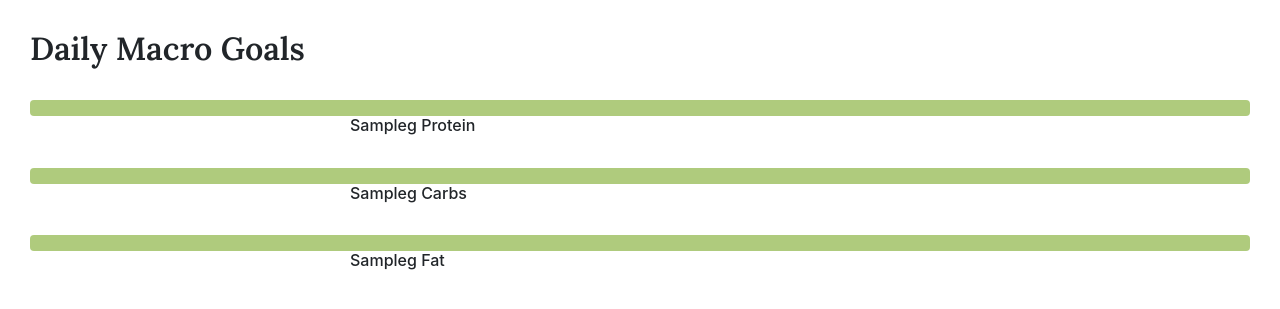
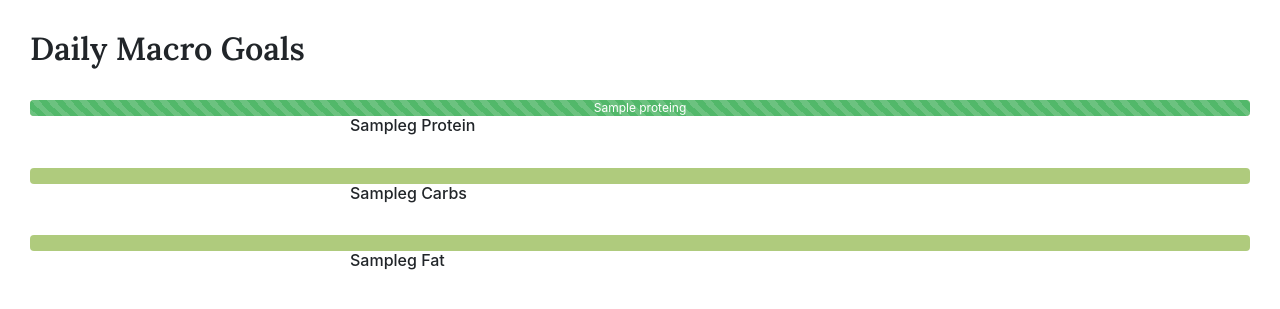
Before and after one commit to cassiegoldstein/MacroCounter, a Django app: template macro_proj/macro_app/templates/home.html in a window 1280 px wide. Shown: the part 56-365 px from the top of the page. Run offline with Django 4.2, Linux system fonts and the light colour scheme; the template is opened without the code that fills it: most values are stand-ins (such as "Sample title", 1, 10 or a date in 2020); some libraries are stand-ins or nearby versions.

Commit message:
home functionality added

```diff
--- a/macro_proj/macro_app/templates/home.html
+++ b/macro_proj/macro_app/templates/home.html
@@ -30,21 +30,21 @@
         <h2>Daily Macro Goals</h2>
             <br>
             <div class="progress green">
-        <div class="progress-bar bg-success progress-bar-striped" role="progressbar" aria-valuenow="0" aria-valuemin="0" aria-valuemax="100" style="width:0%">
+        <div class="progress-bar bg-success progress-bar-striped" role="progressbar" aria-valuenow="{% widthratio protein protein_active 100 %}" aria-valuemin="0" aria-valuemax="100" style="width: {% widthratio protein protein_active 100 %}%">
             {{protein}}g
         </div>
       </div>
             <h6 class="goalLabel">{{protein_active}}g Protein</h6>
             <br>
             <div class="progress green">
-        <div class="progress-bar bg-success progress-bar-striped" role="progressbar" aria-valuenow="70" aria-valuemin="0" aria-valuemax="100" style="width:0%">
+        <div class="progress-bar bg-success progress-bar-striped" role="progressbar" aria-valuenow="{% widthratio carbs carbs_active 100 %}" aria-valuemin="0" aria-valuemax="100" style="width:{% widthratio carbs carbs_active 100 %}%">
             {{carbs}}g
         </div>
       </div>
             <h6 class="goalLabel">{{carbs_active}}g Carbs</h6>
             <br>
            <div class="progress green">
-        <div class="progress-bar bg-success progress-bar-striped" role="progressbar" aria-valuenow="70" aria-valuemin="0" aria-valuemax="100" style="width:0%">
+        <div class="progress-bar bg-success progress-bar-striped" role="progressbar" aria-valuenow="{% widthratio fat fat_active 100 %}" aria-valuemin="0" aria-valuemax="100" style="width:{% widthratio fat fat_active 100 %}%">
             {{fat}}g
         </div>
       </div>
@@ -56,7 +56,7 @@
         <h2>Daily Macro Goals</h2>
             <br>
             <div class="progress green">
-        <div class="progress-bar bg-success progress-bar-striped" role="progressbar" aria-valuenow="0" aria-valuemin="0" aria-valuemax="100" style="width:0%">
+        <div class="progress-bar bg-success progress-bar-striped" role="progressbar" aria-valuenow="{% widthratio protein protein_sedentary 100 %}" aria-valuemin="0" aria-valuemax="100" style="width:{% widthratio protein protein_sedentary 100 %}%">
             {{protein}}g
         </div>
       </div>
```
